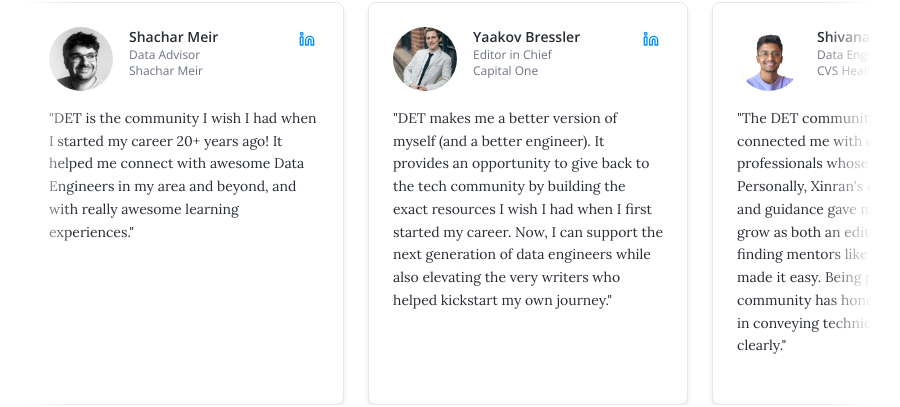
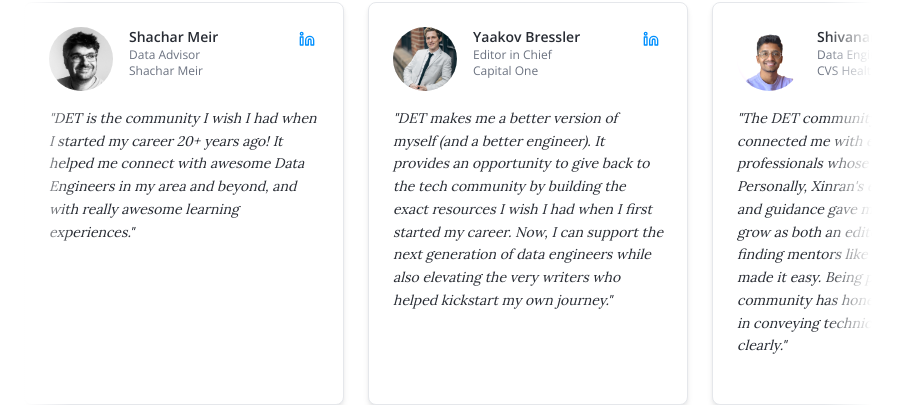
Before and after one commit to zhenniwu/det-why-join-tile-redesign, a React (Vite) app: page / in a window 1280 px wide. Shown: the part 1414-1821 px from the top of the page, without its empty margins (192-1092 px from the left). Built offline with nearby package versions, Linux system fonts and the light colour scheme.

Commit message:
Italicize testimonials
Make the testimonial text italic.

```diff
--- a/src/components/TestimonialCarousel.tsx
+++ b/src/components/TestimonialCarousel.tsx
@@ -161,7 +161,7 @@ const TestimonialCard: React.FC<{
 
         {/* Testimonial text */}
         <div className="flex-1">
-          <p className="font-lora text-sm text-foreground leading-relaxed">
+          <p className="font-lora text-sm text-foreground leading-relaxed italic">
             "{testimonial.text}"
           </p>
         </div>
```
